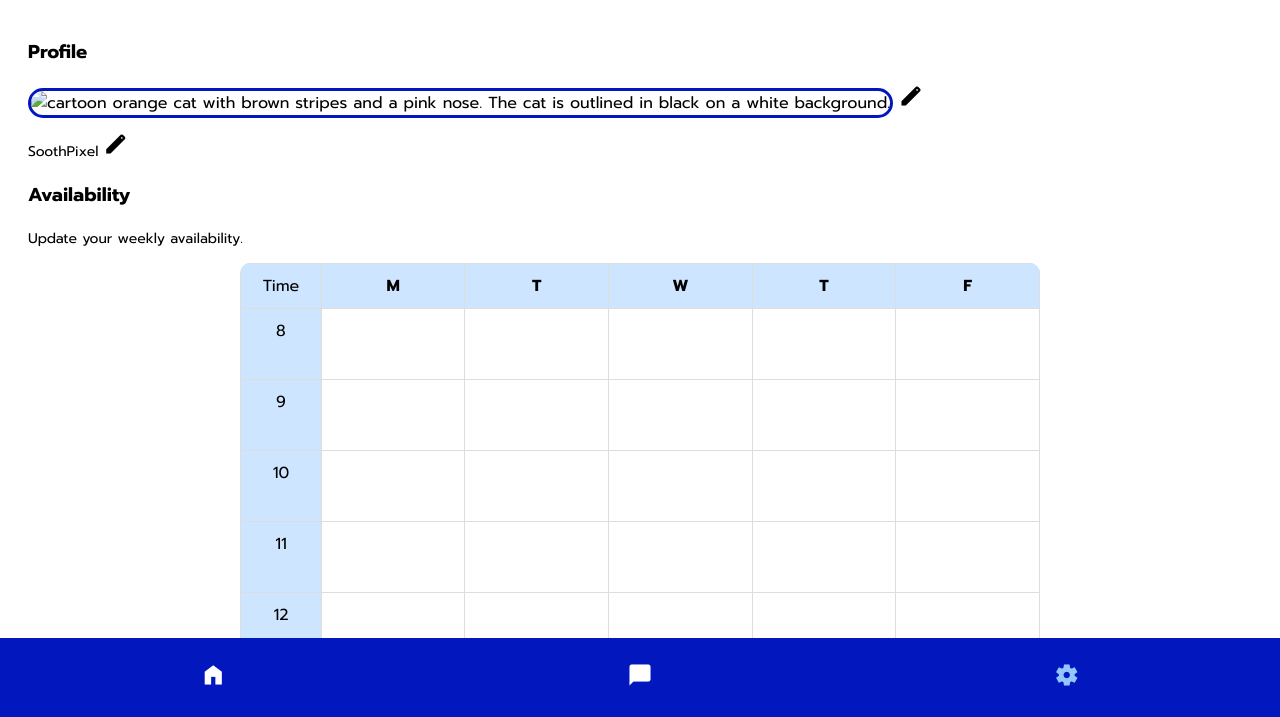
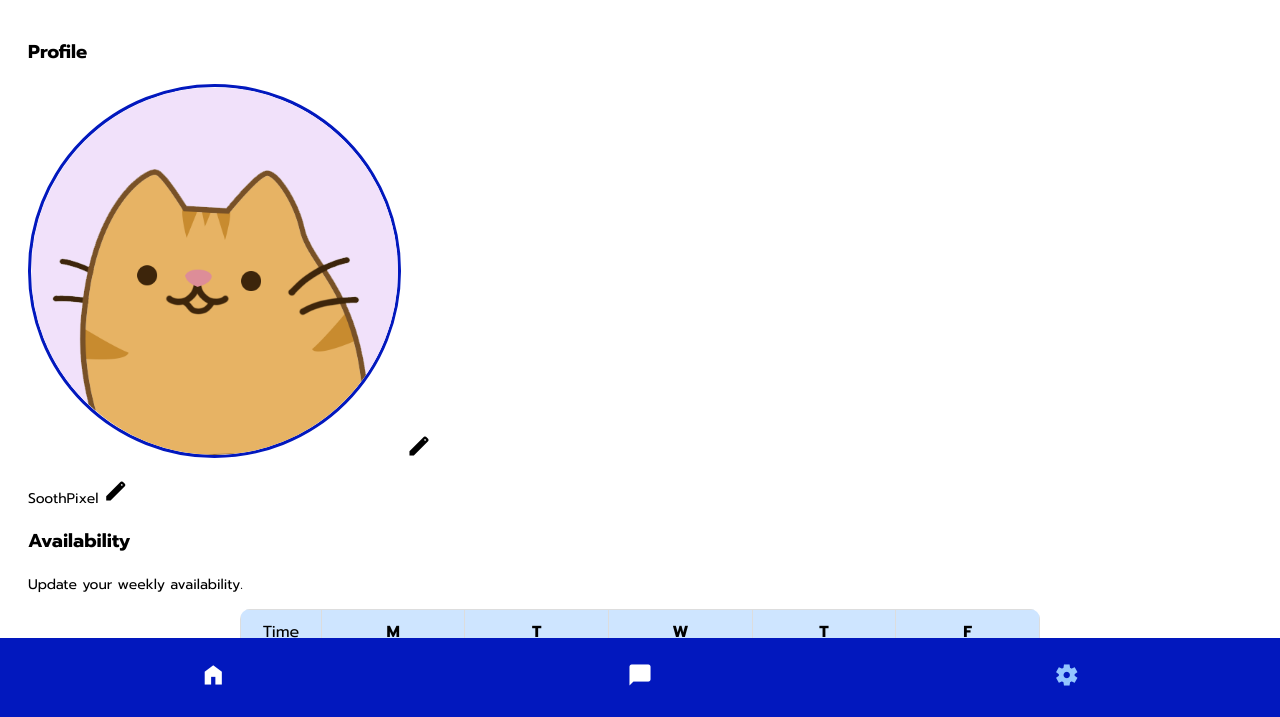
Before and after one commit to Minlync/Bridge, a website: page eusettings.html in a window 1280 px wide. Shown: the part 81-798 px from the top of the page. Drawn offline with nearby package versions, Linux system fonts and the light colour scheme; the site is published under a folder, as on GitHub Pages, so addresses that start at the root find nothing.

Commit message:
Update eusettings.html

```diff
--- a/eusettings.html
+++ b/eusettings.html
@@ -47,7 +47,7 @@
 
       <article>
         <h3>Profile</h3>
-        <img src="/images/catSettings.png" alt="cartoon orange cat with brown stripes and a pink nose. The cat is outlined in black on a white background." style="width:30%;height:auto;border: 0.1875em solid #0218be;border-radius: 55vh;">
+        <img src="images/catSettings.png" alt="cartoon orange cat with brown stripes and a pink nose. The cat is outlined in black on a white background." style="width:30%;height:auto;border: 0.1875em solid #0218be;border-radius: 55vh;">
         <a href="#"><span class="material-symbols-outlined">
             edit
             </span></a>
```
